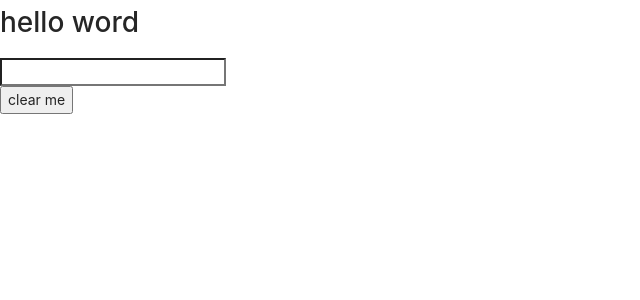
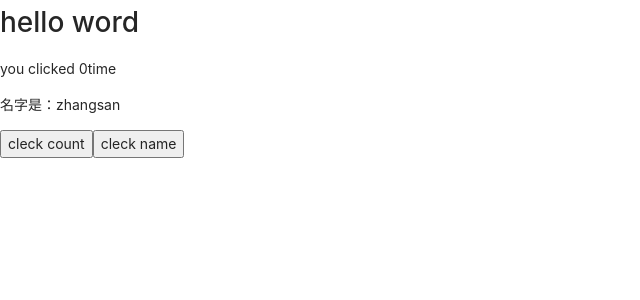
Before and after one commit to z3718l/react-test-app, a React app: page / in a window 1280 px wide. Shown: the top 300 px of the page, without its empty margins (0-640 px from the left). Built offline with nearby package versions, Linux system fonts and the light colour scheme.

Commit message:
perf(useeffect优化): useEffect优化

```diff
--- /dev/null
+++ b/src/Demo5/index.jsx
@@ -0,0 +1,73 @@
+// 普通优化方案
+// 在componentDidUpdate生命周期函数中触发打印
+/**
+ * 如果不添加判断，componentDidUpdate修改name也会打印
+ */
+// import React from 'react'
+// export default class Demo5 extends React.Component {
+//     state = {
+//         count: 0,
+//         name: 'zhangsan'
+//     }
+//     componentDidMount() {
+//         document.title = `click ${this.state.count} time`
+//     }
+//     componentDidUpdate(prevProps, prevState) {
+//         if (prevState.count !== this.state.count) {
+//             console.log('触发')
+//             document.title = `click ${this.state.count} time`
+//         }
+
+//     }
+//     handleClickCount = () => {
+//         this.setState({
+//             count: this.state.count + 1
+//         })
+//     }
+//     handleClickName = () => {
+//         this.setState({
+//             name: 'lisi'
+//         })
+//     }
+//     render() {
+//         return (
+//             <div>
+//                 <p>you clicked {this.state.count}time</p>
+//                 <p>名字是：{this.state.name}</p>
+//                 <button onClick={this.handleClickCount}>cleck count</button>
+//                 <button onClick={this.handleClickName}>cleck name</button>
+//             </div>
+//         )
+//     }
+// }
+
+
+// 通过effect进行优化
+/**
+ * 需求：只有count发生变化 才触发useEffect函数
+ */
+/**
+ * useEffect的第二个参数：
+ * 如果第二个参数没有，相当于componentDidMount、componentDidUpdate
+ * 如果第二个参数是空数组[]，相当于componentDidMount
+ * 如果第二个参数有数据[count]，只有当count变化的时候才会触发
+ * 如果有return，相当于componentWillUnmount(用于清除副作用)
+ */
+import React, { useState, useEffect } from 'react'
+const Demo5 = () => {
+    const [count, setCount] = useState(0)
+    const [name, setName] = useState('zhangsan')
+    useEffect(() => {
+        console.log('触发')
+        document.title = `click ${count} time`
+    },[count])
+    return (
+        <div>
+            <p>you clicked {count}time</p>
+            <p>名字是：{name}</p>
+            <button onClick={() => { setCount(count + 1) }}>cleck count</button>
+            <button onClick={() => { setName('lisi') }}>cleck name</button>
+        </div>
+    )
+}
+export default Demo5
--- a/src/app.jsx
+++ b/src/app.jsx
@@ -4,6 +4,7 @@ import Demo2 from './Dome2'
 import Demo3user from './Demo3/user'
 import Demo3token from './Demo3/tokenForm'
 import TodoList from './Demo4/TodoList'
+import Demo5 from './Demo5'
 
 class App extends React.Component{
     // 渲染函数
@@ -17,7 +18,8 @@ class App extends React.Component{
                 {/* ========= */}
                 {/* <Demo3user/> */}
                 {/* <Demo3token/> */}
-                <TodoList/>
+                {/* <TodoList/> */}
+                <Demo5/>
             </div>
         )
     }
```
Also changed, not shown: 1 other file (tests, documents, lock files or other folders).
